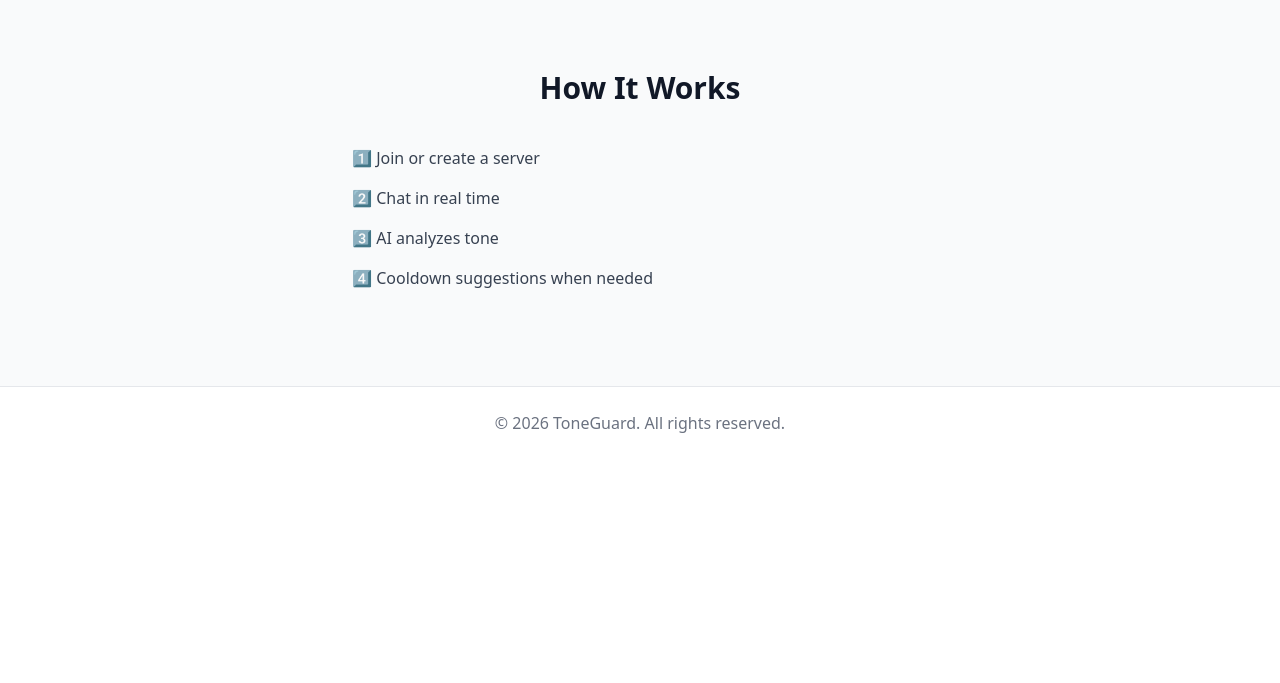
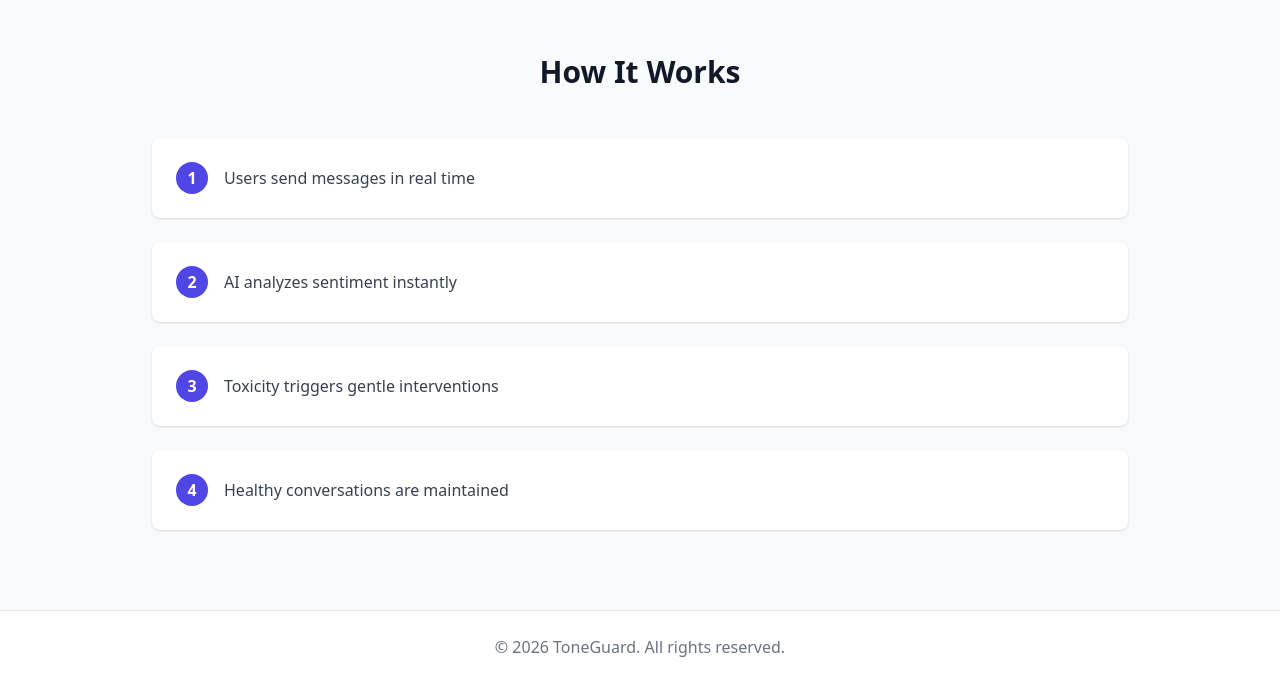
Before and after one commit to Rabbi111-cloud/VIBRA, a Next.js app: page / in a window 1280 px wide. Shown: the part 1317-2000 px from the top of the page. Before the commit the page ends 1776 px from the top, so only its background shows below. Built offline with nearby package versions, Linux system fonts and the light colour scheme.

Commit message:
Update HowItWorks.js

```diff
--- a/components/HowItWorks.js
+++ b/components/HowItWorks.js
@@ -1,14 +1,32 @@
 export default function HowItWorks() {
+  const steps = [
+    "Users send messages in real time",
+    "AI analyzes sentiment instantly",
+    "Toxicity triggers gentle interventions",
+    "Healthy conversations are maintained"
+  ];
+
   return (
-    <section className="bg-gray-50 py-24">
-      <h2 className="text-3xl font-bold text-center">How It Works</h2>
+    <section className="py-20 bg-gray-50">
+      <div className="max-w-5xl mx-auto px-6">
+        <h2 className="text-3xl font-bold text-center mb-12">
+          How It Works
+        </h2>
 
-      <div className="max-w-xl mx-auto mt-10 space-y-4 text-gray-700">
-        <p>1️⃣ Join or create a server</p>
-        <p>2️⃣ Chat in real time</p>
-        <p>3️⃣ AI analyzes tone</p>
-        <p>4️⃣ Cooldown suggestions when needed</p>
+        <div className="space-y-6">
+          {steps.map((step, i) => (
+            <div
+              key={i}
+              className="flex items-center gap-4 bg-white p-6 rounded-lg shadow"
+            >
+              <div className="w-8 h-8 flex items-center justify-center rounded-full bg-indigo-600 text-white font-bold">
+                {i + 1}
+              </div>
+              <p className="text-gray-700">{step}</p>
+            </div>
+          ))}
+        </div>
       </div>
     </section>
-  )
+  );
 }
```
